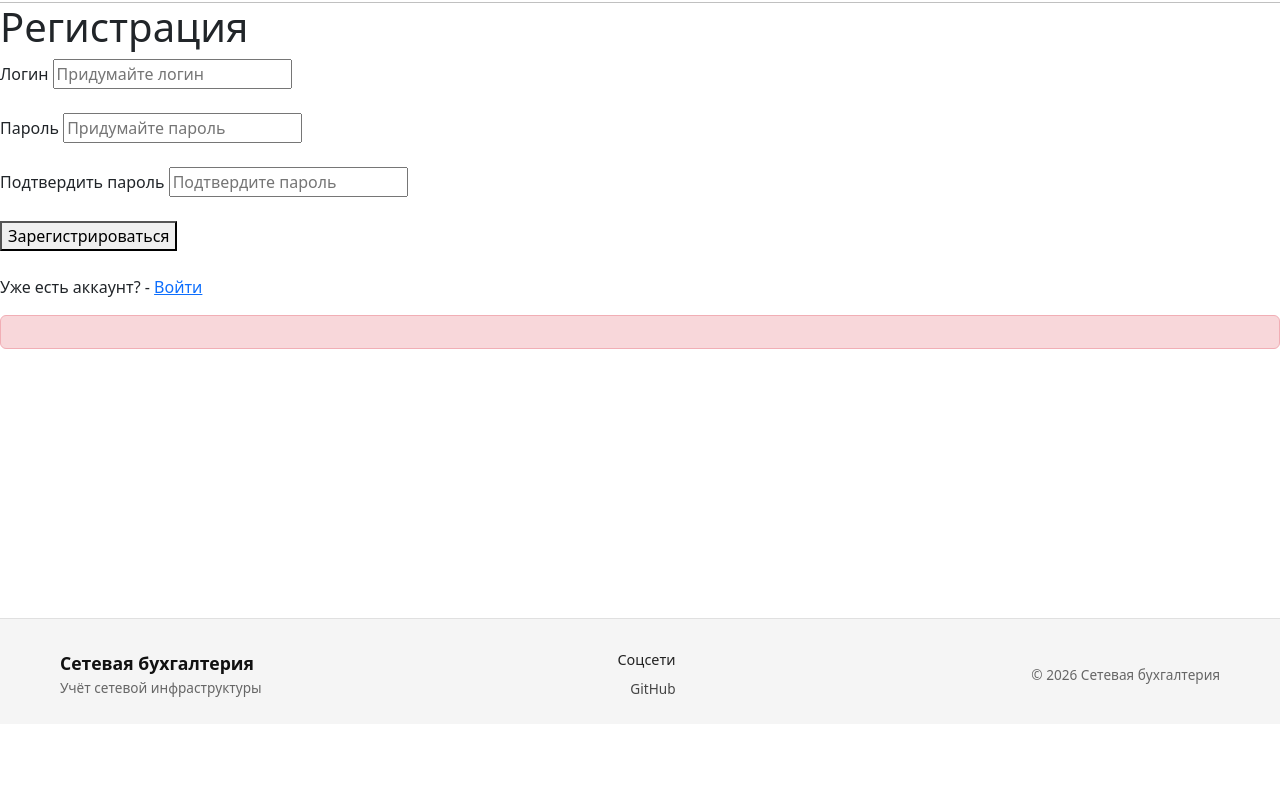
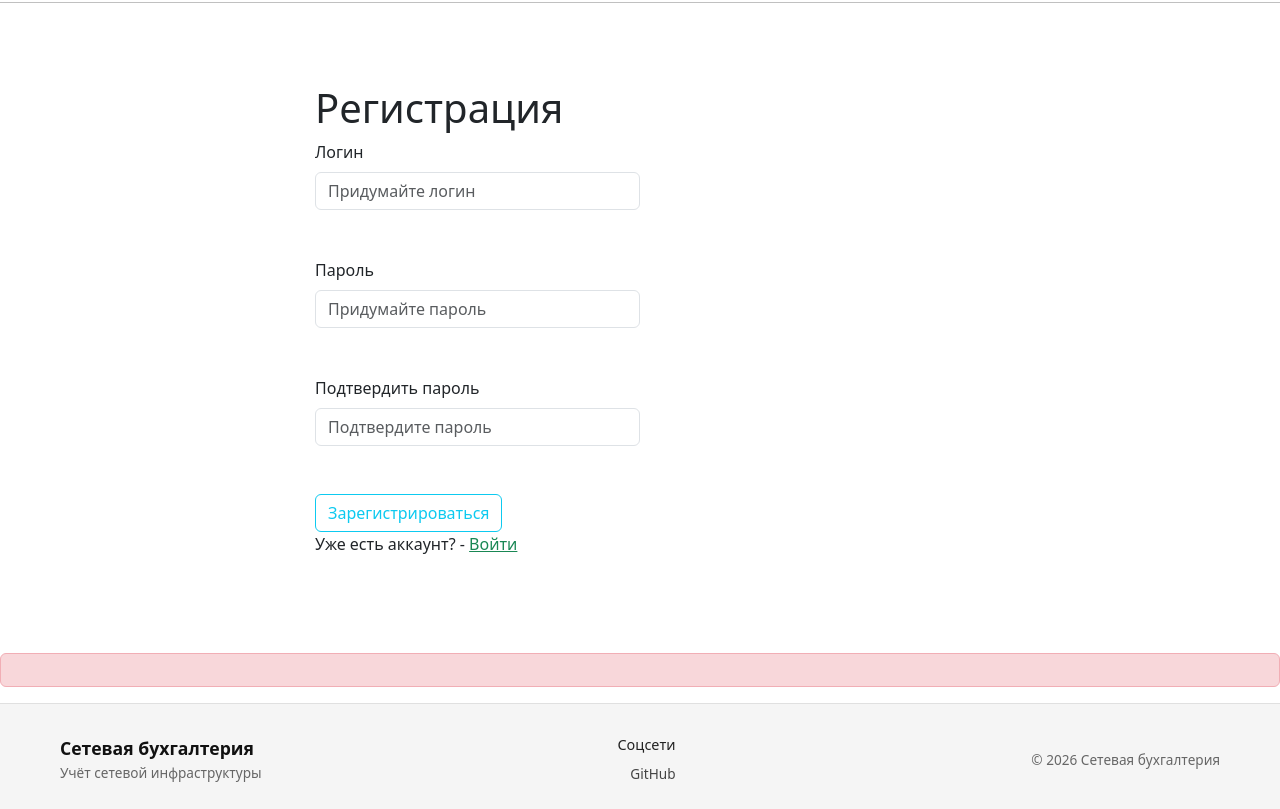
Before and after one commit to 0DoubleDare/network-accounting, a PHP site: page /registration.php in a window 1280 px wide. Shown: the part 76-885 px from the top of the page. Before the commit the page ends 773 px from the top, so only its background shows below. Run offline with PHP 8.4, Linux system fonts and the light colour scheme.

Commit message:
Стилизация авторизации и регистрации

```diff
--- a/app/view/registration.php
+++ b/app/view/registration.php
@@ -38,19 +38,34 @@ exit();
 ?>
 <?php include __DIR__ . '/../includes/header.php'; ?>
 
-    <h1>Регистрация</h1>
-    <form action="" method="post">
-        <label>Логин</label>
-        <input type="text" name="login" placeholder="Придумайте логин" value="<?php echo htmlspecialchars($_POST['login'] ?? ''); ?>" required maxlength="50"><br><br>
-        <label>Пароль</label>
-        <input type="password" name="password" placeholder="Придумайте пароль" required maxlength="50"><br><br>
-        <label>Подтвердить пароль</label>
-        <input type="password" name="password_confirm" placeholder="Подтвердите пароль" required maxlength="50"><br><br>
-        <button type="submit">Зарегистрироваться</button><br><br>
+
+<link href="https://cdn.jsdelivr.net/npm/bootstrap@5.3.8/dist/css/bootstrap.min.css" rel="stylesheet">
+
+    <body>
+    <div class="d-flex justify-content-center align-items-center" style="min-height: calc(100vh - 150px); padding: 20px;">
+
+
+    <form action="" method="post" style="max-width: 650px; width:100%;">
+        <h1>Регистрация</h1>
+        <div class="mb-3 w-50">
+
+         <label for="exampleFormControlInput1" class="form-label">Логин</label>
+        <input type="text" name="login" placeholder="Придумайте логин" value="<?php echo htmlspecialchars($_POST['login'] ?? ''); ?>" required maxlength="50" class="form-control" id="exampleFormControlInput1"><br><br>
+
+        <label for="inputPassword5" class="form-label">Пароль</label>
+        <input type="password" name="password" placeholder="Придумайте пароль" required maxlength="50" id="inputPassword5" class="form-control" aria-describedby="passwordHelpBlock"><br><br>
+
+        <label for="exampleFormControlInput1" class="form-label">Подтвердить пароль</label>
+        <input type="password" name="password_confirm" placeholder="Подтвердите пароль" required maxlength="50" id="inputPassword5" class="form-control" aria-describedby="passwordHelpBlock"><br><br>
+
+<button type="submit" class="btn btn-outline-info">Зарегистрироваться</button>
         <p>
-            Уже есть аккаунт? - <a href="../view/login.php">Войти</a>
+            Уже есть аккаунт? - <a href="../view/login.php" class="link-success">Войти</a>
         </p>
+                </div>
     </form>
+    </div>
+    </body>
     <div class="alert alert-danger">
         <?php if (!empty($error)): ?>
             <strong>Ошибка:</strong> <?php echo htmlspecialchars($error); ?>
```
Also changed, not shown: app/view/login.php (+19 -13 lines).
